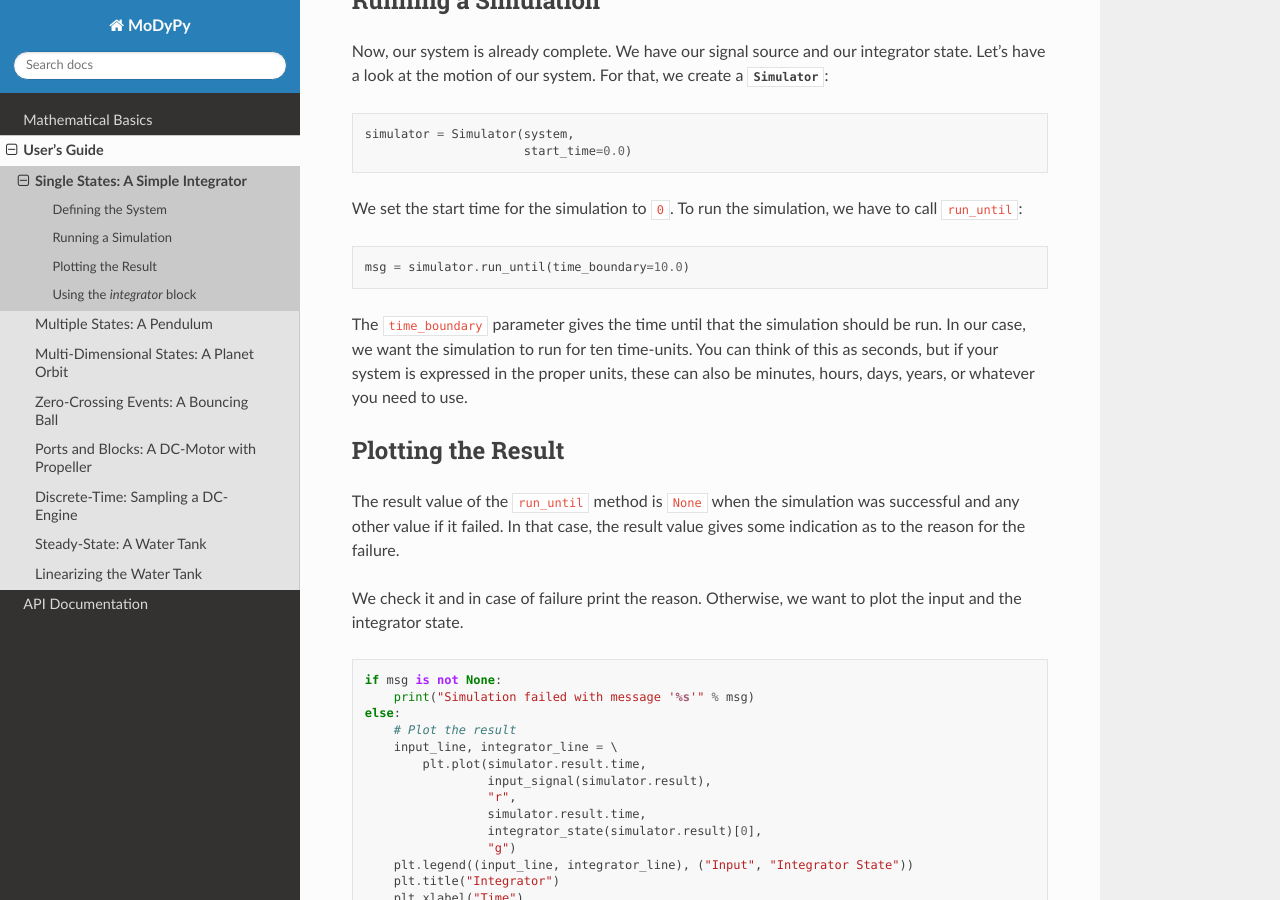
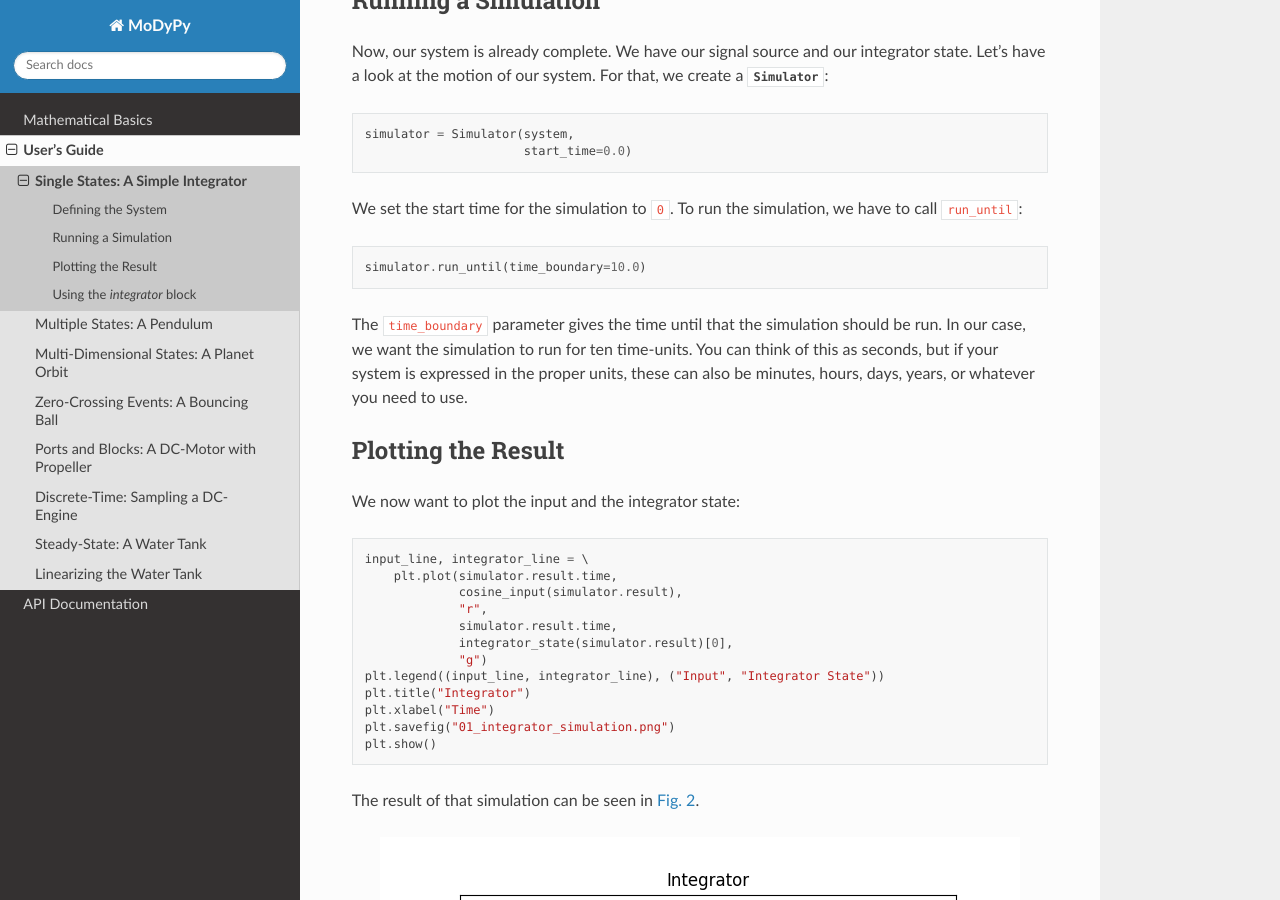
Before and after one commit to modypy/modypy, a Sphinx documentation site: the page built from docs/guide/01_integrator.rst, in a window 1280 px wide and 900 px high, scrolled down 1756 px. Built offline with Sphinx 7.4.7 and the Read the Docs theme 2.0.0, drawn with Linux system fonts in a browser that asks for light colours.

Commit message:
Introduce exception for simulation failure instead of return value (closes #26)

```diff
--- a/docs/guide/01_integrator.rst
+++ b/docs/guide/01_integrator.rst
@@ -109,7 +109,7 @@ To run the simulation, we have to call ``run_until``:
 
 .. code-block:: python
 
-    msg = simulator.run_until(time_boundary=10.0)
+    simulator.run_until(time_boundary=10.0)
 
 The ``time_boundary`` parameter gives the time until that the simulation should
 be run.
@@ -121,32 +121,22 @@ use.
 Plotting the Result
 -------------------
 
-The result value of the ``run_until`` method is ``None`` when the simulation was
-successful and any other value if it failed.
-In that case, the result value gives some indication as to the reason for the
-failure.
-
-We check it and in case of failure print the reason.
-Otherwise, we want to plot the input and the integrator state.
+We now want to plot the input and the integrator state:
 
 .. code-block:: python
 
-    if msg is not None:
-        print("Simulation failed with message '%s'" % msg)
-    else:
-        # Plot the result
-        input_line, integrator_line = \
-            plt.plot(simulator.result.time,
-                     input_signal(simulator.result),
-                     "r",
-                     simulator.result.time,
-                     integrator_state(simulator.result)[0],
-                     "g")
-        plt.legend((input_line, integrator_line), ("Input", "Integrator State"))
-        plt.title("Integrator")
-        plt.xlabel("Time")
-        plt.savefig("01_integrator_simulation.png")
-        plt.show()
+    input_line, integrator_line = \
+        plt.plot(simulator.result.time,
+                 cosine_input(simulator.result),
+                 "r",
+                 simulator.result.time,
+                 integrator_state(simulator.result)[0],
+                 "g")
+    plt.legend((input_line, integrator_line), ("Input", "Integrator State"))
+    plt.title("Integrator")
+    plt.xlabel("Time")
+    plt.savefig("01_integrator_simulation.png")
+    plt.show()
 
 The result of that simulation can be seen in :numref:`integrator_simulation`.
 
```
Also changed, not shown: docs/guide/02_pendulum.rst (+14 -17 lines), docs/guide/03_planet_orbit.rst (+7 -10 lines), docs/guide/04_bouncing_ball.rst (+8 -11 lines), docs/guide/05_dc_engine.rst (+9 -12 lines), docs/guide/06_dc_engine_sampling.rst (+17 -20 lines), 11 other files.
